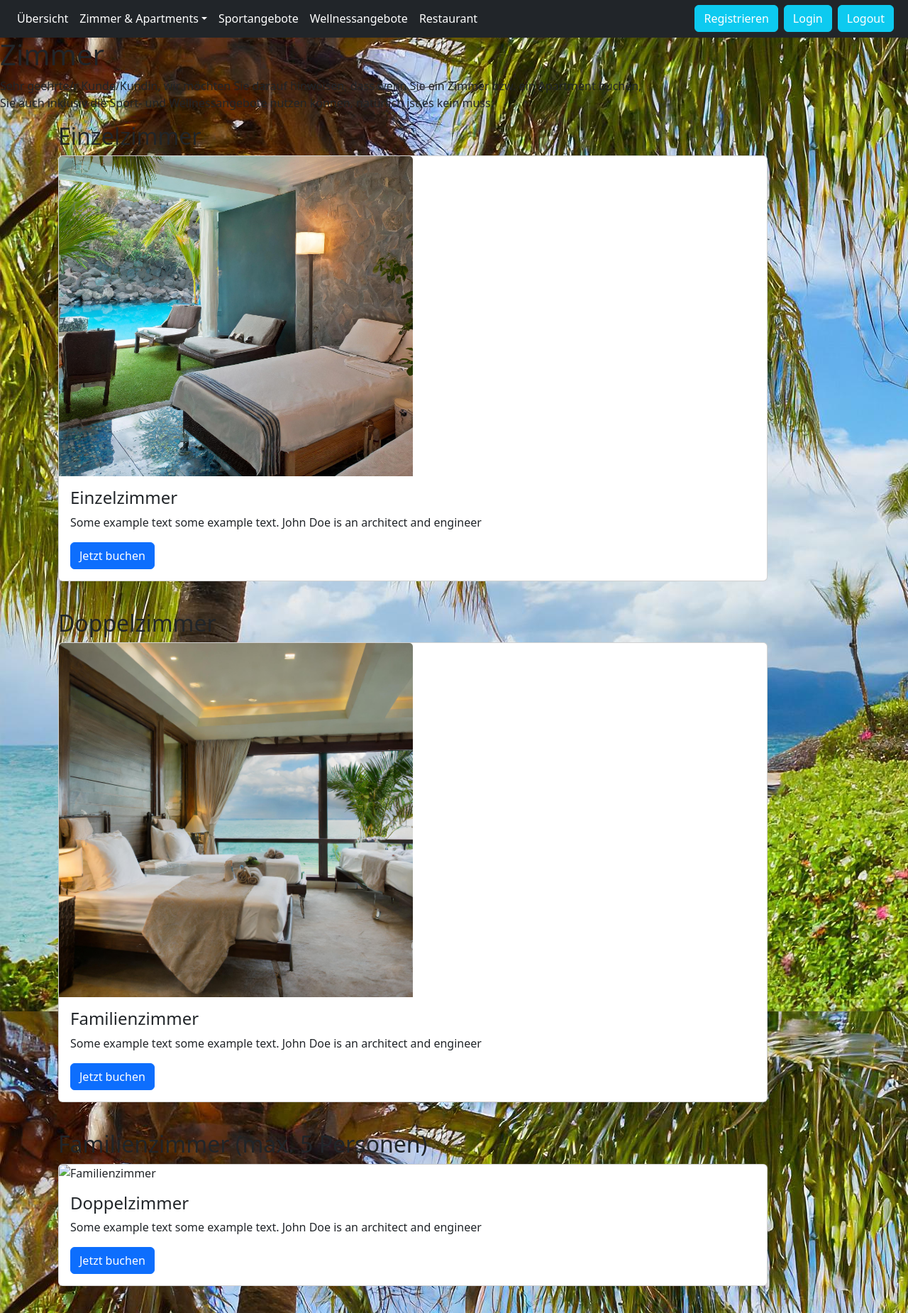
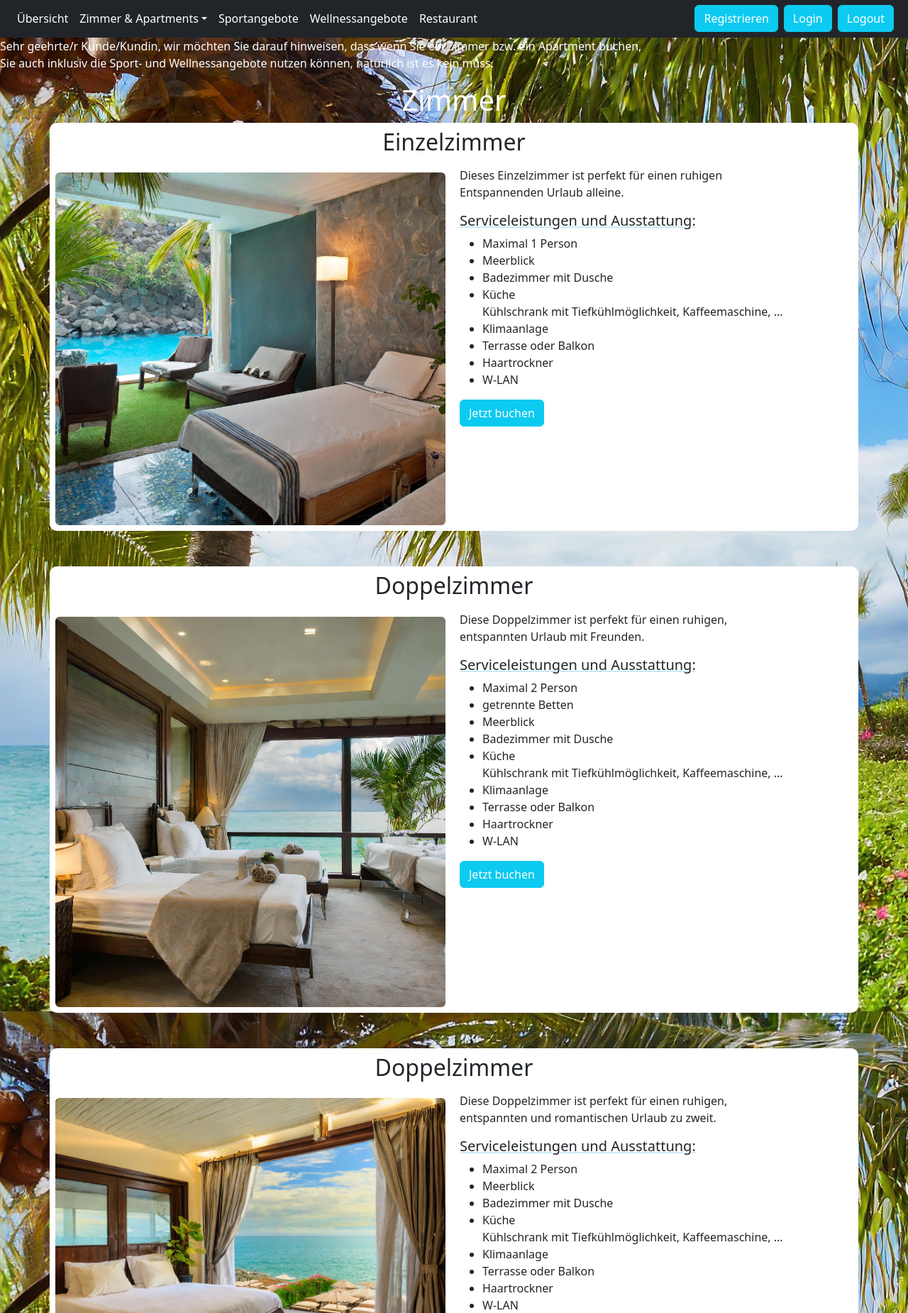
Before and after one commit to LucieSchmid/DreamBeachRetreat, a PHP site: page /zimmer.html in a window 1280 px wide. Shown: the part 111-1961 px from the top of the page at 71% size. Run offline with PHP 8.4, Linux system fonts and the light colour scheme; some libraries are stand-ins or nearby versions.

Commit message:
Footeranpassung Bilder Zimmer&Apartmentseite

```diff
--- a/layout.css
+++ b/layout.css
@@ -2,18 +2,12 @@ body {
     background-image: url(images/aussen.jpg);
 }
 
-
-.hintergrund {
-    background-color: rgba(201, 233, 247, 0.719);
+header {
+    position: relative;
 }
 
-.ueberschriftHintergrund {
-    background-color: rgb(201, 233, 247);
-    padding: 5px;
-}
-
-header {
-    position: relative;
+h5{
+    text-decoration: underline rgb(201, 233, 247);
 }
 
 /* unvisited link */
@@ -40,8 +34,33 @@ i {
     padding-right: 12px;
 }
 
+.bilder{
+    border-radius: 10px;
+}
+
 .verlinkungen {
     display: flex;
     align-items: center;
     justify-content: center;
 }
+
+.hintergrund {
+    background-color: rgba(201, 233, 247, 0.719);
+}
+
+.ueberschriftHintergrund {
+    background-color: rgb(201, 233, 247);
+    padding: 5px;
+}
+
+.hinterZimmer{
+    background-color: white;
+    border-radius: 10px;
+
+    margin-bottom: 50px;
+}
+
+.zimmer{
+    text-align: center;
+    color: white;
+}
--- a/zimmer.html
+++ b/zimmer.html
@@ -19,7 +19,8 @@
 
 <body>
     <header>
-        <li class="hintergrund" style="display: grid; grid-template-columns: 100px ; grid-template-rows: 50px 50px; padding-bottom: 10px">
+        <li class="hintergrund"
+            style="display: grid; grid-template-columns: 100px ; grid-template-rows: 50px 50px; padding-bottom: 10px">
             <a href="hauptseite.html"><img src="images/logo.png" width="60" height="60" alt="Logo"
                     class="img-fluid rounded m-4" aligen="left" style="grid-row: 1 / 2"></a>
             <h1 style="grid-row: 1; grid-column: 2; text-align: left; margin-top: 20px;">Dream Beach Retreat</h1>
@@ -63,87 +64,242 @@
         </nav>
     </header>
     <main>
-        <h1 id="zimmer">Zimmer</h1>
-
-        <p>Sehr geehrte/r Kunde/Kundin, wir möchten Sie darauf hinweisen, dass wenn Sie ein Zimmer bzw. ein Apartment
-            buchen,<br> Sie auch inklusiv die Sport- und Wellnessangebote nutzen können, natürlich ist es kein muss.
+        <p style="color: white">Sehr geehrte/r Kunde/Kundin, wir möchten Sie darauf hinweisen, dass wenn Sie ein Zimmer
+            bzw. ein Apartment
+            buchen,
+            <br>
+            Sie auch inklusiv die Sport- und Wellnessangebote nutzen können, natürlich ist es kein muss.
         </p>
 
-        <div class="container mt-3">
-            <h2>Einzelzimmer</h2>
-            <div class="card" style="width: 1000px;">
-                <img class="card-img-top" src="images/EZ.jpg" alt="Einzelzimmer" style="width:50%">
-                <div class="card-body">
-                    <h4 class="card-title">Einzelzimmer</h4>
-                    <p class="card-text">Some example text some example text. John Doe is an architect and engineer</p>
-                    <a href="buchen.php" class="btn btn-primary">Jetzt buchen</a>
+        <h1 class="zimmer" style="color: white" id="zimmer">Zimmer</h1>
+
+        <div class="container p-2 hinterZimmer">
+            <div class="row">
+                <h2 class="text-center">Einzelzimmer</h2>
+                <div class="col-12 col-md-6 pt-3">
+                    <img src="images/EZ.jpg" alt="Einzelzimmer" class="img-fluid rounded">
+                </div>
+                <div class="col-12 col-md-5 p-2">
+                    <p>
+                        Dieses Einzelzimmer ist perfekt für einen ruhigen Entspannenden Urlaub alleine.
+                    <h5>Serviceleistungen und Ausstattung:</h5>
+                            <ul>
+                                <li>Maximal 1 Person</li>
+                                <li>Meerblick</li>
+                                <li>Badezimmer mit Dusche</li>
+                                <li>Küche <br>Kühlschrank mit Tiefkühlmöglichkeit, Kaffeemaschine, ...</li>
+                                <li>Klimaanlage</li>
+                                <li>Terrasse oder Balkon</li>
+                                <li>Haartrockner</li>
+                                <li>W-LAN</li>
+                            </ul>
+                    </p>
+                    <a href="buchung.php" class="btn btn-info">Jetzt buchen</a>
                 </div>
             </div>
         </div>
-        <br>
 
-        <div class="container mt-3">
-            <h2>Doppelzimmer</h2>
-            <div class="card" style="width:1000px">
-                <img class="card-img-top" src="images/DZ.jpg" alt="Doppelzimmer" style="width:50%">
-                <div class="card-body">
-                    <h4 class="card-title">Familienzimmer</h4>
-                    <p class="card-text">Some example text some example text. John Doe is an architect and engineer</p>
-                    <a href="buchen.php" class="btn btn-primary">Jetzt buchen</a>
+
+        <div class="container p-2 hinterZimmer">
+            <div class="row">
+                <h2 class="text-center">Doppelzimmer</h2>
+                <div class="col-12 col-md-6 pt-3">
+                    <img src="images/DZ.jpg" alt="Doppelzimmer" class="img-fluid rounded">
+                </div>
+                <div class="col-12 col-md-5 p-2">
+                    <p>Diese Doppelzimmer ist perfekt für einen ruhigen, entspannten Urlaub mit Freunden.
+                    <h5>Serviceleistungen und Ausstattung:</h5>
+                            <ul>
+                                <li>Maximal 2 Person</li>
+                                <li>getrennte Betten</li>
+                                <li>Meerblick</li>
+                                <li>Badezimmer mit Dusche</li>
+                                <li>Küche <br>Kühlschrank mit Tiefkühlmöglichkeit, Kaffeemaschine, ...</li>
+                                <li>Klimaanlage</li>
+                                <li>Terrasse oder Balkon</li>
+                                <li>Haartrockner</li>
+                                <li>W-LAN</li>
+                            </ul>
+                    </p>
+                    <a href="buchung.php" class="btn btn-info">Jetzt buchen</a>
                 </div>
             </div>
         </div>
-        <br>
 
-        <div class="container mt-3">
-            <h2>Familienzimmer (max. 5 Personen)</h2>
-            <div class="card" style="width: 1000px;">
-                <img class="card-img-top" src="" alt="Familienzimmer" style="width:50%">
-                <div class="card-body">
-                    <h4 class="card-title">Doppelzimmer</h4>
-                    <p class="card-text">Some example text some example text. John Doe is an architect and engineer
+        <div class="container p-2 hinterZimmer">
+            <div class="row">
+                <h2 class="text-center">Doppelzimmer</h2>
+                <div class="col-12 col-md-6 pt-3">
+                    <img src="images/doppelzimmer.jpg" alt="Doppelzimmer" class="img-fluid rounded">
+                </div>
+                <div class="col-12 col-md-5 p-2">
+                    <p>Diese Doppelzimmer ist perfekt für einen ruhigen, entspannten und romantischen Urlaub zu zweit.
+                    <h5>Serviceleistungen und Ausstattung:</h5>
+                            <ul>
+                                <li>Maximal 2 Person</li>
+                                <li>Meerblick</li>
+                                <li>Badezimmer mit Dusche</li>
+                                <li>Küche <br>Kühlschrank mit Tiefkühlmöglichkeit, Kaffeemaschine, ...</li>
+                                <li>Klimaanlage</li>
+                                <li>Terrasse oder Balkon</li>
+                                <li>Haartrockner</li>
+                                <li>W-LAN</li>
+                            </ul>
                     </p>
-                    <a href="buchen.php" class="btn btn-primary">Jetzt buchen</a>
+                    <a href="buchung.php" class="btn btn-info">Jetzt buchen</a>
                 </div>
             </div>
         </div>
-        <br><br>
+
+        <div class="container p-2 hinterZimmer">
+            <div class="row">
+                <h2 class="text-center">Familienzimmer</h2>
+                <div class="col-12 col-md-6 pt-3">
+                    <img src="images/familienzimmer.jpg" alt="Doppelzimmer" class="img-fluid rounded">
+                </div>
+                <div class="col-12 col-md-5 p-2">
+                    <p>Diese Familienzimmer ist perfekt für einen ruhigen, entspannten und spannenden Urlaub mit der Familie.
+                    <h5>Serviceleistungen und Ausstattung:</h5>
+                            <ul>
+                                <li>Maximal 4 Person</li>
+                                <li>Zwei Zimmer mit Durchgangstür</li>
+                                <li>Meerblick</li>
+                                <li>Badezimmer mit Dusche</li>
+                                <li>Küche <br>Kühlschrank mit Tiefkühlmöglichkeit, Kaffeemaschine, ...</li>
+                                <li>Klimaanlage</li>
+                                <li>Terrasse oder Balkon</li>
+                                <li>Haartrockner</li>
+                                <li>W-LAN</li>
+                            </ul>
+                    </p>
+                    <a href="buchung.php" class="btn btn-info">Jetzt buchen</a>
+                </div>
+            </div>
+        </div>
+
+        <div class="container p-2 hinterZimmer">
+            <div class="row">
+                <h2 class="text-center">Familienzimmer</h2>
+                <div class="col-12 col-md-6 pt-3">
+                    <img src="images/familienzimmer1.jpg" alt="Familienzimmer" class="img-fluid rounded">
+                </div>
+                <div class="col-12 col-md-5 p-2">
+                    <p>Diese Familienzimmer ist perfekt für einen ruhigen, entspannten und spannenden Urlaub mit der Familie.
+                    <h5>Serviceleistungen und Ausstattung:</h5>
+                            <ul>
+                                <li>Maximal 5 Person</li>
+                                <li>Meerblick</li>
+                                <li>Badezimmer mit Dusche</li>
+                                <li>Küche <br>Kühlschrank mit Tiefkühlmöglichkeit, Kaffeemaschine, ...</li>
+                                <li>Klimaanlage</li>
+                                <li>Terrasse oder Balkon</li>
+                                <li>Haartrockner</li>
+                                <li>W-LAN</li>
+                            </ul>
+                    </p>
+                    <a href="buchung.php" class="btn btn-info">Jetzt buchen</a>
+                </div>
+            </div>
+        </div>
+
+        <h1 class="zimmer" id="apartments">Häuser | Apartments</h1>
+
+        <div class="container p-2 hinterZimmer">
+            <div class="row">
+                <h2 class="text-center">Apartment</h2>
+                <div class="col-12 col-md-6 pt-3">
+                    <img src="images/apartment1.jpg" alt="Apartment" class="img-fluid rounded">
+                </div>
+                <div class="col-12 col-md-5 p-2">
+                    <p>Diese Apartment ist perfekt für einen ruhigen, entspannten und spannenden Urlaub mit der Familie oder Freunden.
+                    <h5>Serviceleistungen und Ausstattung:</h5>
+                            <ul>
+                                <li>Maximal 6 Person</li>
+                                <li>Meerblick</li>
+                                <li>Badezimmer mit Dusche</li>
+                                <li>Küche <br>Kühlschrank mit Tiefkühlmöglichkeit, Kaffeemaschine, ...</li>
+                                <li>Klimaanlage</li>
+                                <li>Terrasse oder Balkon</li>
+                                <li>Haartrockner</li>
+                                <li>W-LAN</li>
+                            </ul>
+                    </p>
+                    <a href="buchung.php" class="btn btn-info">Jetzt buchen</a>
+                </div>
+            </div>
+        </div>
 
 
 
-        <h1 id="apartments">Apartments</h1>
-
-        <div class="container mt-3">
-            <h2>Apartment 1</h2>
-            <div class="card" style="width:1000px">
-                <img class="card-img-top" src="" alt="Apartment 1" style="width:50%">
-                <div class="card-body">
-                    <h4 class="card-title">Apartment 1</h4>
-                    <p class="card-text">Some example text some example text. John Doe is an architect and
-                        engineer</p>
-                    <a href="buchen.php" class="btn btn-primary">Jetzt buchen</a>
+        <div class="container p-2 hinterZimmer">
+            <div class="row">
+                <h2 class="text-center">Bungalow</h2>
+                <div class="col-12 col-md-6 pt-3">
+                    <img src="images/bungalow.jpg" alt="Bungalow" class="img-fluid rounded">
+                </div>
+                <div class="col-12 col-md-5 p-2">
+                    <p>Dieser Bungalow ist perfekt für einen ruhigen, entspannten und spannenden Urlaub mit der Familie oder mit Freunden.
+                    <h5>Serviceleistungen und Ausstattung:</h5>
+                            <ul>
+                                <li>Maximal 8 Person</li>
+                                <li>Meerblick</li>
+                                <li>Badezimmer mit Dusche</li>
+                                <li>Küche <br>Kühlschrank mit Tiefkühlmöglichkeit, Kaffeemaschine, ...</li>
+                                <li>Klimaanlage</li>
+                                <li>Terrasse oder Balkon</li>
+                                <li>Haartrockner</li>
+                                <li>W-LAN</li>
+                            </ul>
+                    </p>
+                    <a href="buchung.php" class="btn btn-info">Jetzt buchen</a>
                 </div>
             </div>
         </div>
-        <br>
 
-
-        <div class="container mt-3">
-            <h2>Apartment 2</h2>
-            <div class="card" style="width: 1000px;">
-                <img class="card-img-top" src="" alt="Apartment 2" style="width:50%">
-                <div class="card-body">
-                    <h4 class="card-title">Apartment 2</h4>
-                    <p class="card-text">Some example text some example text. John Doe is an architect and
-                        engineer
+        <div class="container p-2 hinterZimmer">
+            <div class="row">
+                <h2 class="text-center">Strandvilla</h2>
+                <div class="col-12 col-md-6 pt-3">
+                    <img src="images/strandvilla.jpg" alt="Strandvilla" class="img-fluid rounded">
+                </div>
+                <div class="col-12 col-md-5 p-2">
+                    <p>Diese Strandvilla ist perfekt für einen ruhigen, entspannten und spannenden Urlaub mit der Familie oder mit Freunden.
+                    <h5>Serviceleistungen und Ausstattung:</h5>
+                            <ul>
+                                <li>Maximal 10 Person</li>
+                                <li>Meerblick</li>
+                                <li>Pool</li>
+                                <li>Badezimmer mit Dusche</li>
+                                <li>Küche <br>Kühlschrank mit Tiefkühlmöglichkeit, Kaffeemaschine, ...</li>
+                                <li>Klimaanlage</li>
+                                <li>Terrasse oder Balkon</li>
+                                <li>Haartrockner</li>
+                                <li>W-LAN</li>
+                            </ul>
                     </p>
-                    <a href="buchen.php" class="btn btn-primary">Jetzt buchen</a>
+                    <a href="buchung.php" class="btn btn-info">Jetzt buchen</a>
                 </div>
             </div>
         </div>
+
+
     </main>
     <footer>
-
+        <div class="bg-dark text-white pt-3 mt-5">
+            <div>
+                <div class="text-center">
+                    <p>Hier findest du uns noch:</p>
+                </div>
+                <div class="text-center verlinkungen">
+                    <a link href="https://www.instagram.com/DreamBeachRetreat" target="_blank"><i class="fa fa-instagram" style="font-size:24px"></i></a>
+                    <i class="bi bi-instagram">DreamBeachRetreat</i>
+                    <a link href="https://www.facebook.com/DreamBeachRetreat" target="_blank"><i class="fa fa-facebook" style="font-size:24px"></i></a>
+                    <i class="bi bi-instagram">DreamBeachRetreat</i>
+                    <a link href="https://www.pinterest.at/DreamBeachRetreat/"><i class="fa fa-pinterest"></i></a>
+                    <i class="bi bi-instagram">DreamBeachRetreat</i>
+                </div>
+            </div>
+        </div>
     </footer>
 </body>
 
```
Also changed, not shown: hauptseite.html (+0 -13 lines), restaurant.html (+15 -1 lines), sport.html (+15 -1 lines), wellness.html (+15 -1 lines), images/apartment1.jpg (added), images/bungalow.jpg (added), images/doppelzimmer.jpg (added), images/familienzimmer.jpg (added), images/familienzimmer1.jpg (added), images/strandvilla.jpg (added).
